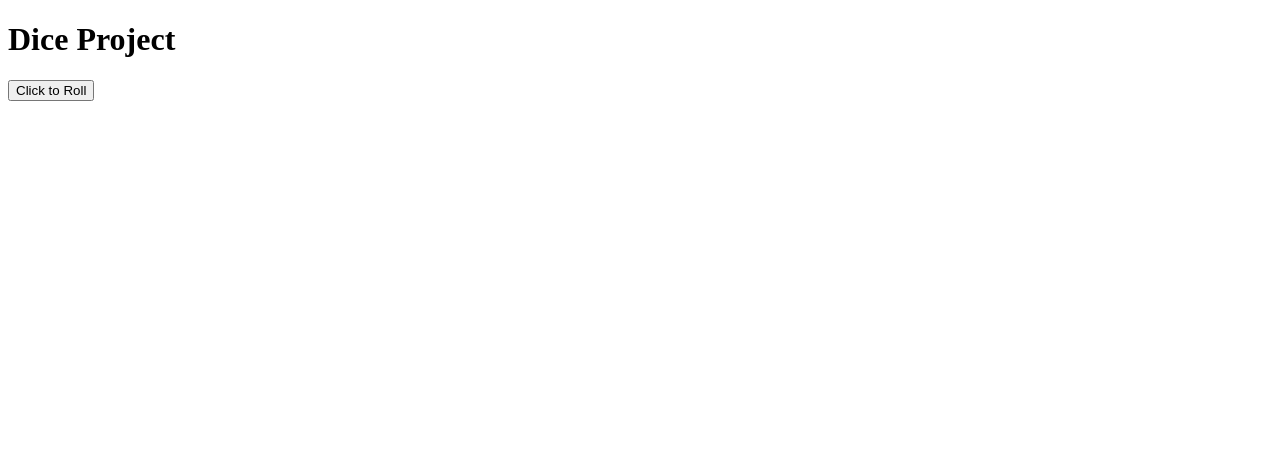
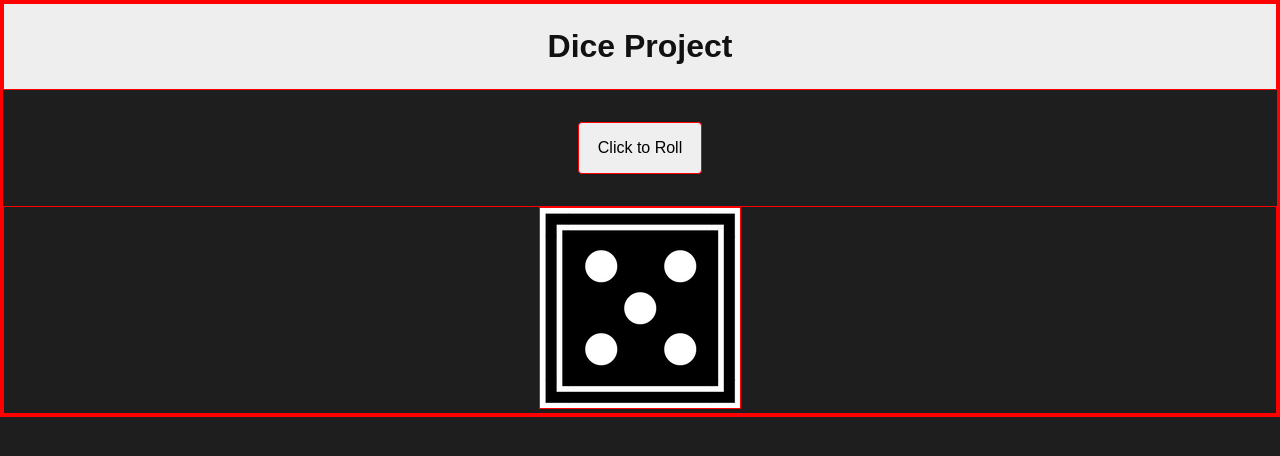
Before and after one commit to cbtsao47/dice, a plain HTML site: page index.html in a window 1280 px wide. Both pictures are taken after a click on the button "Click to Roll". Drawn offline with Linux system fonts and the light colour scheme.

Commit message:
add dice animation and roll logic

```diff
--- a/index.html
+++ b/index.html
@@ -5,12 +5,16 @@
     <meta name="viewport" content="width=device-width, initial-scale=1.0" />
     <meta http-equiv="X-UA-Compatible" content="ie=edge" />
     <title>Document</title>
+    <link rel="stylesheet" href="./styles.css" />
   </head>
   <body>
     <div class="dice">
       <h1 class="dice__title">Dice Project</h1>
       <button class="dice__trigger">Click to Roll</button>
-      <div class="dice__result"><img src="" alt="" /></div>
+      <div class="dice__result">
+        <img class="dice__img" src="./assets/dice1.png" alt="dice" />
+      </div>
     </div>
   </body>
+  <script type="text/javascript" src="./script.js"></script>
 </html>
--- a/script.js
+++ b/script.js
@@ -0,0 +1,18 @@
+const button = document.querySelector(".dice__trigger");
+const img = document.querySelector(".dice__img");
+
+const changeDice = function(event) {
+  for (let i = 1; i <= 20; i++) {
+    setTimeout(() => {
+      let imgNumber = Math.ceil(Math.random() * 6);
+      img.src = `./assets/dice${imgNumber}.png`;
+    }, i * 150);
+  }
+
+  setTimeout(() => {
+    let imgNumber = Math.ceil(Math.random() * 6);
+    img.src = `./assets/dice${imgNumber}.png`;
+  }, 3000);
+};
+
+button.addEventListener("click", event => changeDice(event));
--- a/styles.css
+++ b/styles.css
@@ -2,6 +2,7 @@
   margin: 0;
   padding: 0;
   box-sizing: border-box;
+  border: 1px solid red;
 }
 
 body {
@@ -10,7 +11,6 @@ body {
   text-align: center;
   font-family: Arial, Helvetica, sans-serif;
 }
-
 .dice__title {
   background-color: #eee;
   color: #111;
```
